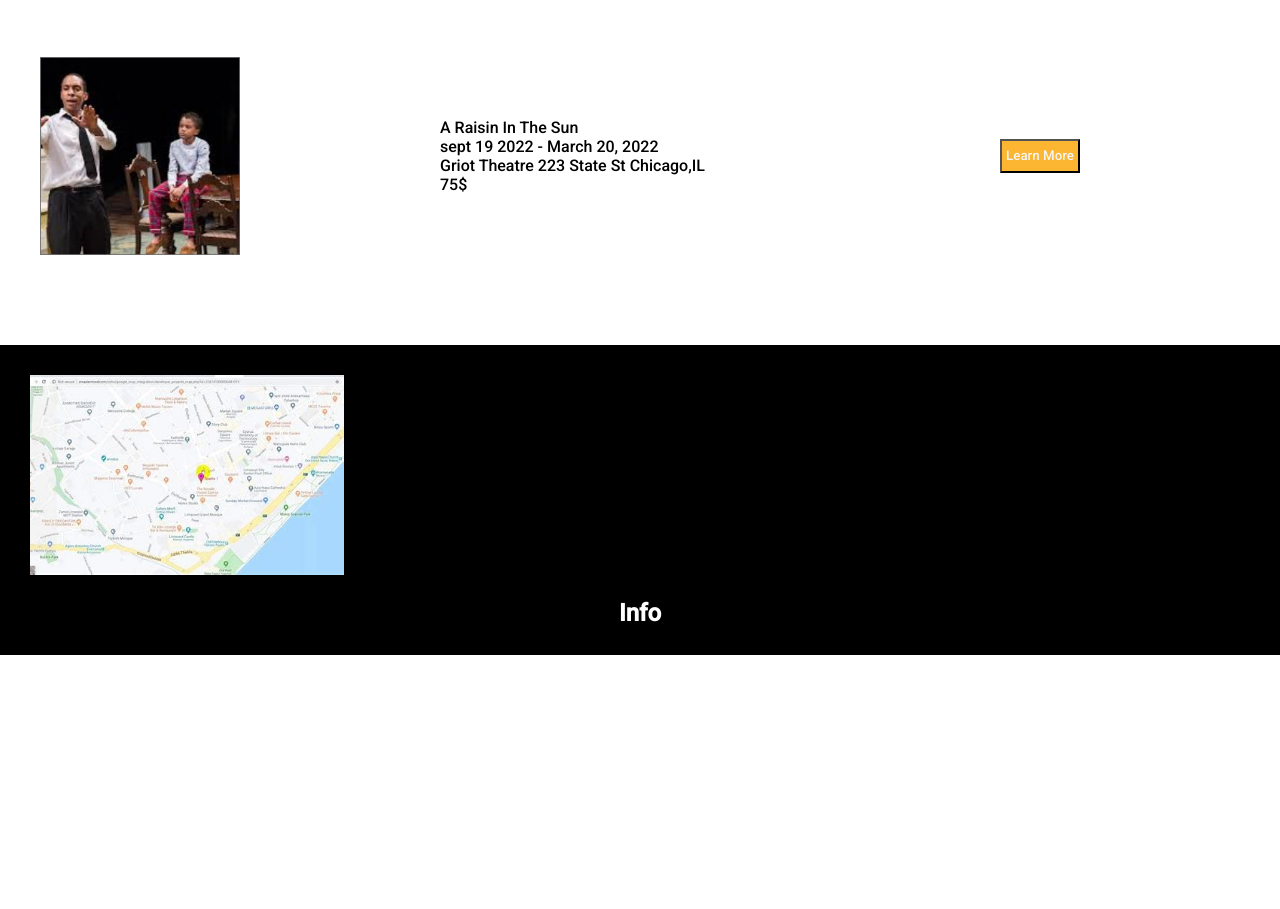
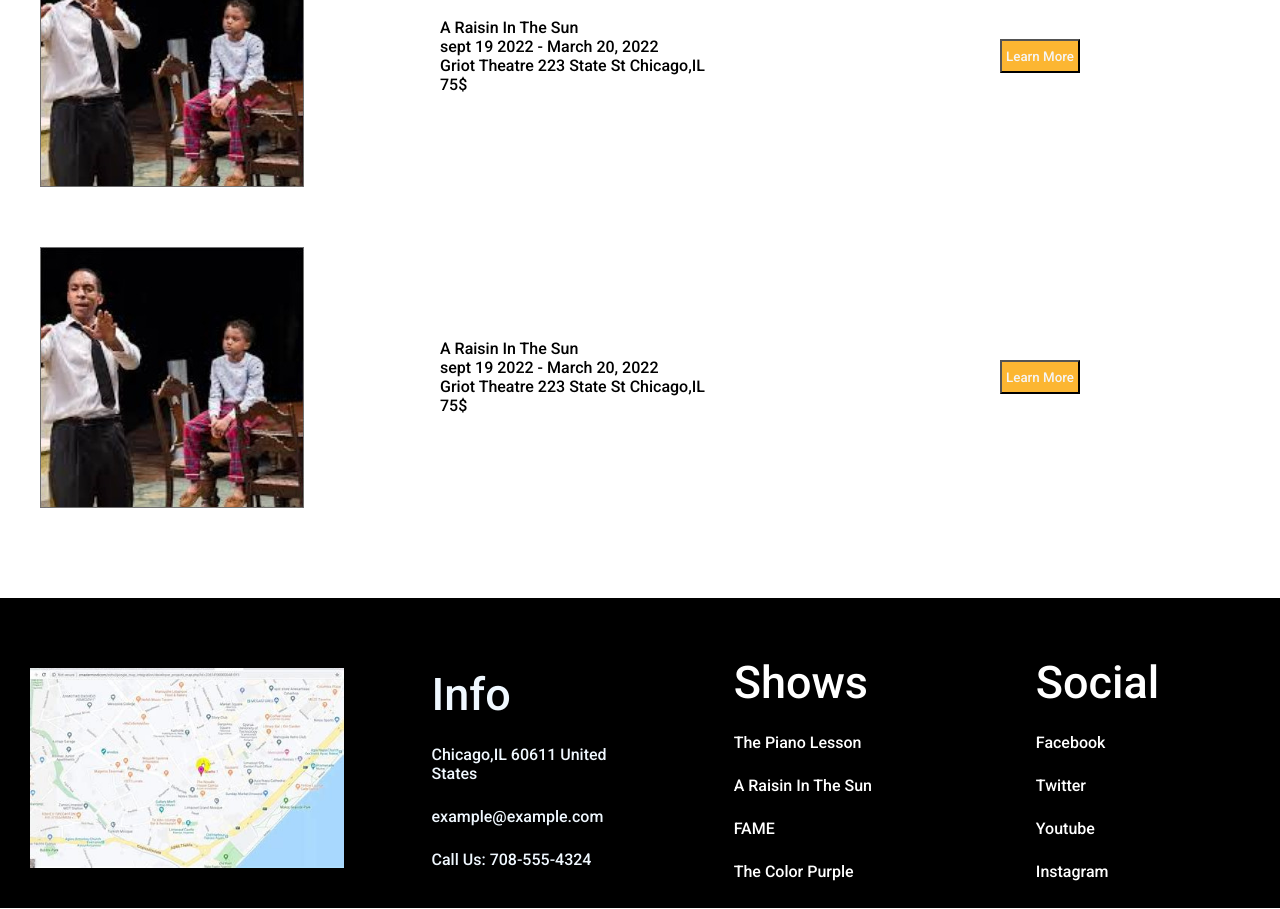
Before and after one commit to gnardaar/Griot_Theatre, a plain HTML site: page index.html in a window 1280 px wide. Shown: the part 1744-2653 px from the top of the page. Before the commit the page ends 2399 px from the top, so only its background shows below. Drawn offline with Linux system fonts and the light colour scheme.

Commit message:
This is my finale commit

```diff
--- a/css/styles.css
+++ b/css/styles.css
@@ -2,7 +2,7 @@
 
 * {
     font-family: "Roboto";
-    max-width: 100%;
+    max-width: auto;
 }
 
 header {
@@ -107,8 +107,8 @@ h1 {
 
 .event-info>div {
     display: flex;
-flex-direction: column;
-justify-content: flex-start;
+    flex-direction: column;
+    justify-content: flex-start;
 
 }
 
@@ -125,30 +125,60 @@ justify-content: flex-start;
 
 }
 
-.info-button-container{
+.info-button-container {
     display: flex;
     justify-content: center;
 }
 
-footer{
+footer {
     padding: 30px;
     display: grid;
-    grid-template-columns: repeat(4,100%);
+    grid-template-columns: repeat(4, 100%);
     background-color: black;
     height: 250px;
+    align-items: center;
+    justify-content: center;
 }
 
-.menu-items{
+.menu-items {
     display: flex;
-justify-content: center;
-align-items: center;
+    justify-content: center;
+    align-items: center;
 }
 
-.map img{
+#map img {
     height: 200px;
-
+    display: flex;
+    align-content: center;
 }
 
-.menu-info{
+.menu-grid-items {
     color: white;
 }
+
+.menu-grid {
+    display: grid;
+    grid-template-columns: repeat(4, 1fr);
+    gap: 3rem;
+    width: max-width(100%, 80rem);
+}
+
+.menu-items {
+    display: flex;
+    flex-direction: column;
+    list-style: none;
+    align-items: start;
+}
+
+.menu-items li {
+    padding: 12px 0px;
+}
+
+.grid-item-title {
+    font-size: 45px;
+}
+
+.menu-grid-items a {
+    color: aliceblue;
+    text-decoration: none;
+}
--- a/index.html
+++ b/index.html
@@ -113,18 +113,40 @@
             </div>
         </div>
     </section>
-    <footer>
-        <div class="menu-container">
-            <div class="map">
-                <a href="https://www.google.com/maps"><img src="/images/map.jpeg" alt="">
-                    <div class="menu-items">
-                    </a>
-                    <div class="menu-info">
-                        <h2>Info</h2>
-                </div>
-                </div>
-            </div>
-        </div>
+
+
+    <footer class="menu-grid">
+        <a id="map" href="https://www.google.com/maps"><img src="/images/map.jpeg" alt="">
+        </a>
+        <nav class="menu-grid-items">
+            <ul class="menu-items">
+                <a href=""><li class="grid-item-title">Info</li></a>
+                <a href=""><li>Chicago,IL 60611 United States</li></a>
+                <a href=""><li>example@example.com</li></a>
+                <a href=""><li>Call Us: 708-555-4324</li></a>
+            </ul>
+        </nav>
+
+        <nav class="menu-grid-items">
+            <ul class="menu-items">
+                <li class="grid-item-title">Shows</li>
+                <li>The Piano Lesson</li>
+                <li>A Raisin In The Sun</li>
+                <li>FAME</li>
+                <li>The Color Purple</li>
+            </ul>
+        </nav>
+
+        <nav class="menu-grid-items">
+            <ul class="menu-items">
+                <li class="grid-item-title">Social</li>
+                <li>Facebook</li>
+                <li>Twitter</li>
+                <li>Youtube</li>
+                <li>Instagram</li>
+            </ul>
+        </nav>
+
     </footer>
 </body>
 
```
